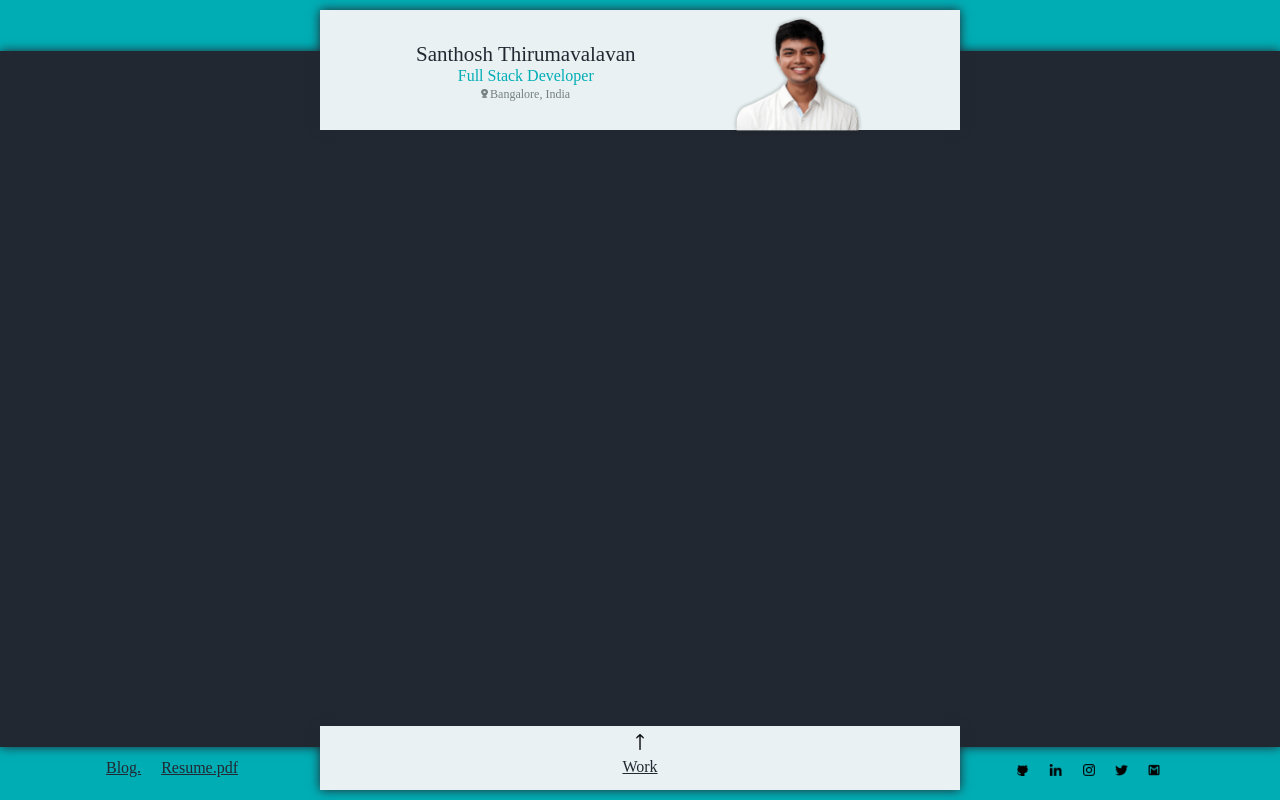
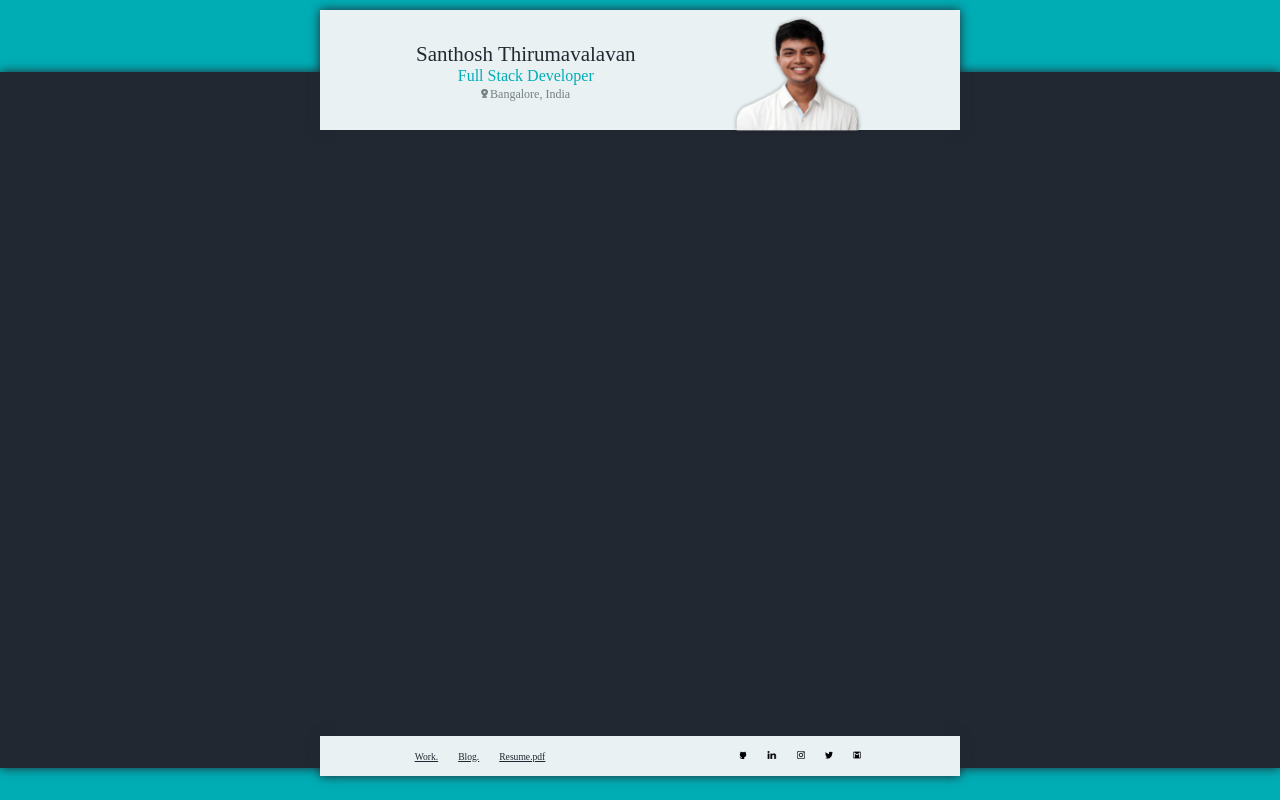
Before and after one commit to iamsantto/dev-portfolio, a React (Create React App) app: page / in a window 1280 px wide. Built offline with nearby package versions, Linux system fonts and the light colour scheme.

Commit message:
minimize footer look with nav bar enhancements

```diff
--- a/src/App.css
+++ b/src/App.css
@@ -37,15 +37,16 @@
 }
 
 .Footer {
-  bottom: 1.3vh;
-  height: 8vh;
+  bottom: 3vh;
+  height: 5vh;
   justify-content: center;
+  align-items: center;
 }
 
 .Footer span {
   text-decoration: underline;
-  padding-top: 4vh;
-  font-size: medium;
+  padding-top: 2.2vh;
+  font-size: 1.5vh;
 }
 
 .Header {
@@ -74,27 +75,15 @@
 }
 
 .Nav-Bar {
-  font-size: medium;
-  position: relative;
-  right: 35vw;
-  text-align: left;
-  top: 1.6vh;
-  width: 15vw;
+  font-size: 1.2vh;
+  flex: 4;
 }
 
 .Connect {
-  left: 35vw;
-  position: relative;
-  top: -1vh;
-  width: 15vw;
+  flex: 4;
+  padding-bottom: 1vh;
 }
 
 .Connect img {
-  height: 1.5vh;
+  height: 1vh;
 }
-
-.Arrow {
-  height: 2vh;
-  position: absolute;
-  top: 1vh;
-}
--- a/src/components/App.js
+++ b/src/components/App.js
@@ -5,7 +5,7 @@ import Connect from './Connect';
 import Title from './Title'
 import NavBar from './NavBar'
 
-import { HEADER, FOOTER } from '../constants/app'
+import { HEADER } from '../constants/app'
 
 import '../App.css';
 
@@ -24,11 +24,9 @@ function App() {
 
       </Canvas>
       <CardOverlay position="Footer">
-        <img src={FOOTER.arrowImg} alt={FOOTER.arrowAlt} className="Arrow" />
-        <span>Work</span>
+        <NavBar />
+        <Connect />
       </CardOverlay>
-      <NavBar />
-      <Connect />
     </div>
   );
 }
--- a/src/components/NavBar.js
+++ b/src/components/NavBar.js
@@ -3,7 +3,7 @@ import { FOOTER } from '../constants/app';
 
 function NavBar() {
   return <div className="Nav-Bar">
-    {FOOTER.nav.map(item => <a href={item.link} key={item.link} target="blank">{item.name}</a>)}
+    {FOOTER.nav.map(item => <a href={item.link} key={item.link} target={item.target || '_blank'}>{item.name}</a>)}
   </div>
 }
 
--- a/src/constants/app.js
+++ b/src/constants/app.js
@@ -9,10 +9,9 @@ export const HEADER = {
 };
 
 export const FOOTER = {
-  arrowImg: 'images/arrow.png',
-  arrowAlt: 'Arrow',
   connect: [],
   nav: [
+    { name: 'Work.', link: '/work', target: '_self'},
     { name: 'Blog.', link: '#' },
     { name: 'Resume.pdf', link: '#.pdf' }
   ]
```
Also changed, not shown: public/images/arrow.png (deleted).
